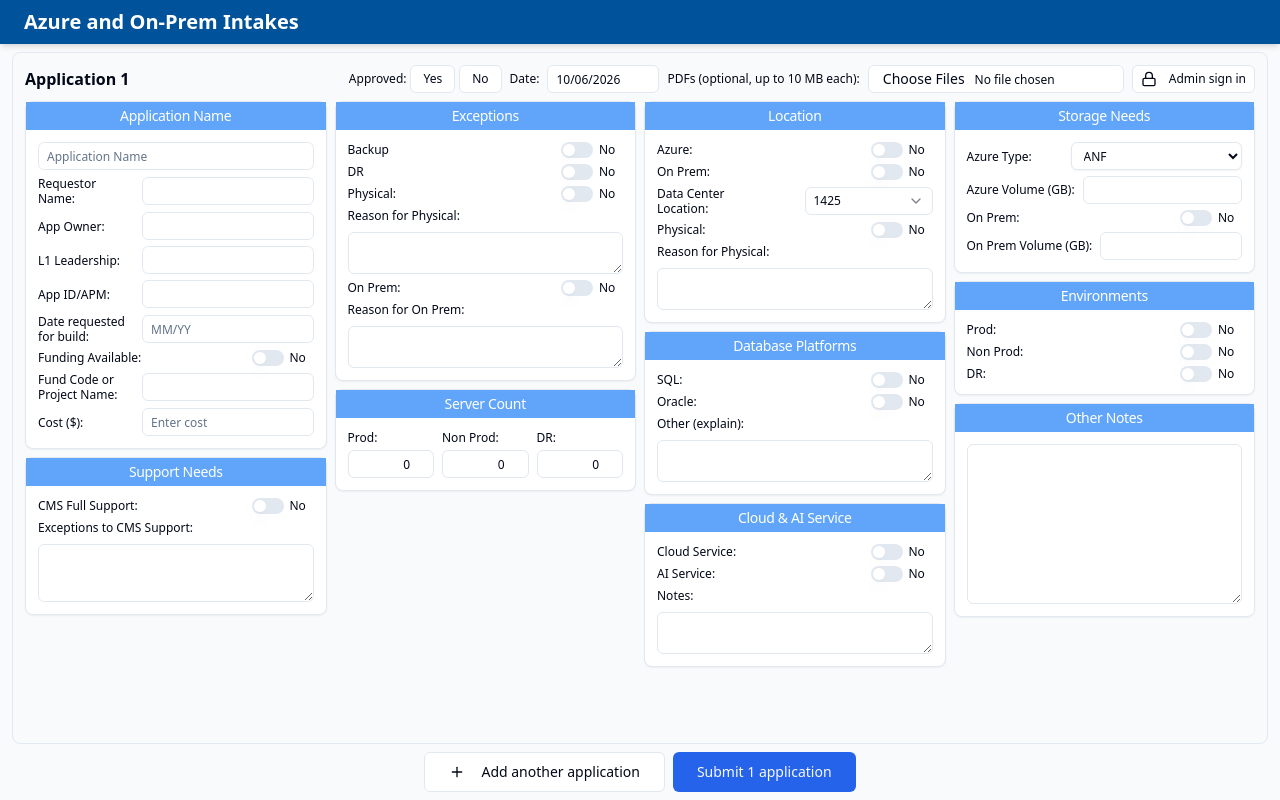
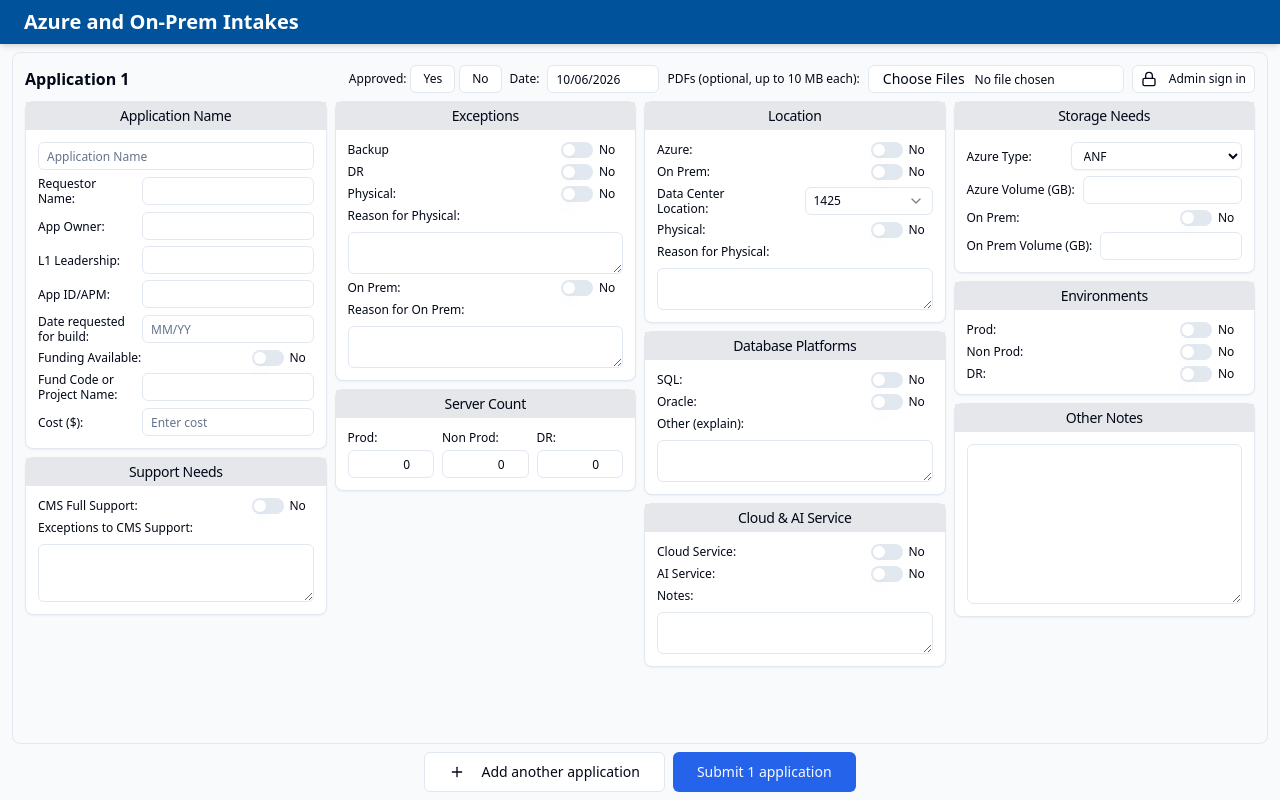
Before and after one commit to Jeevanhm/intake-form-g1, a React (Vite) app: page / in a window 1280 px wide. Built offline with nearby package versions, Linux system fonts and the light colour scheme.

Commit message:
screen fit

```diff
--- a/src/components/weekly-intake/FormSection.tsx
+++ b/src/components/weekly-intake/FormSection.tsx
@@ -11,8 +11,8 @@
 export const FormSection = ({ title, children, className }: FormSectionProps) => {
   return (
     <Card className={className}>
-      <CardHeader className="bg-blue-400 px-3 py-1">
-        <CardTitle className="text-center text-sm font-medium text-white">{title}</CardTitle>
+      <CardHeader className="bg-gray-200 px-3 py-1">
+        <CardTitle className="text-center text-sm font-medium">{title}</CardTitle>
       </CardHeader>
       <CardContent className="space-y-1.5 p-3">{children}</CardContent>
     </Card>
--- a/src/index.css
+++ b/src/index.css
@@ -91,6 +91,10 @@
 }
 
 @layer base {
+  /* Scale all rem-based sizes with the window so the form fills the screen. */
+  html {
+    font-size: clamp(16px, min(2.4vh, 1.25vw), 26px);
+  }
   * {
     @apply border-border;
   }
```
